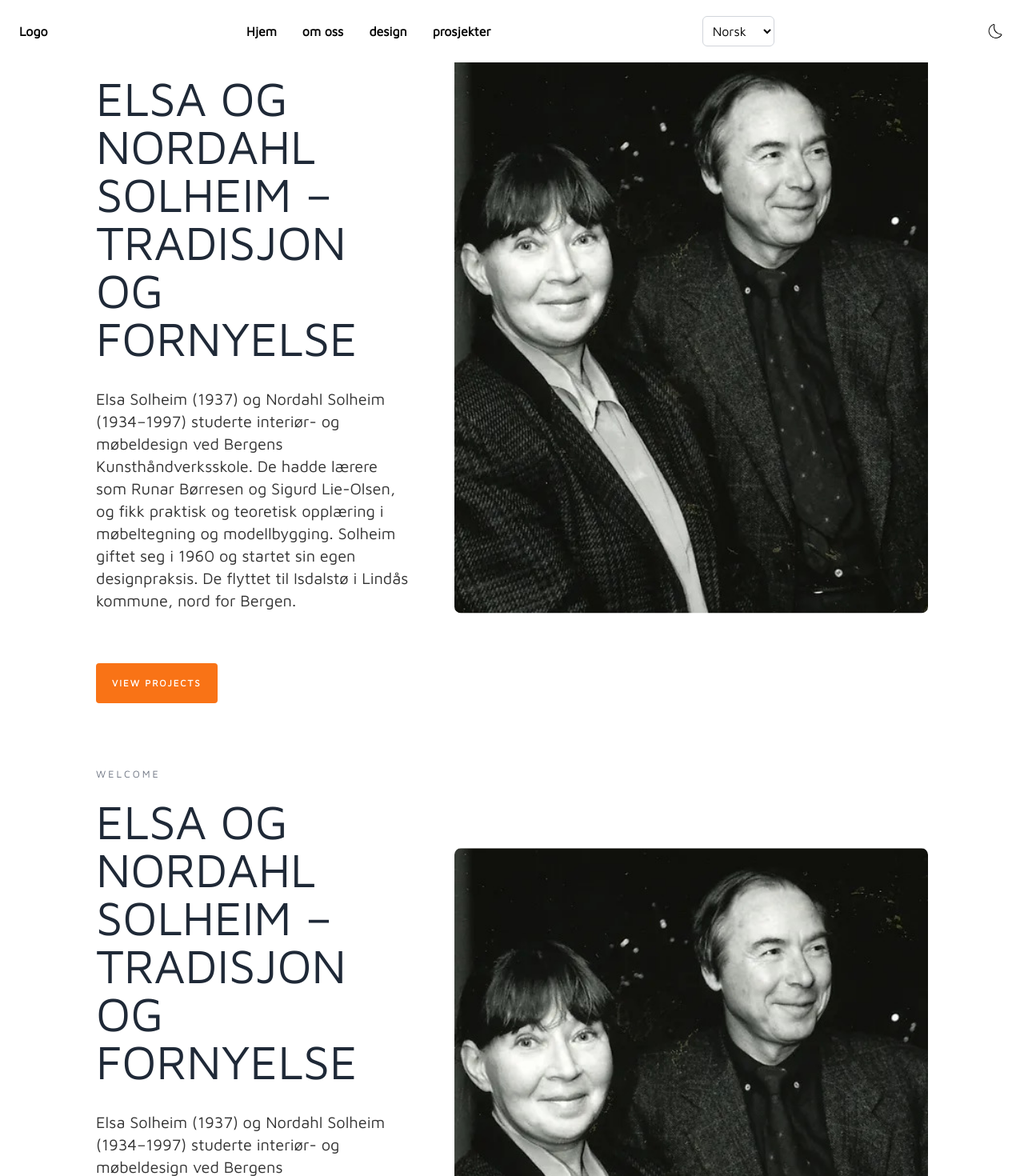
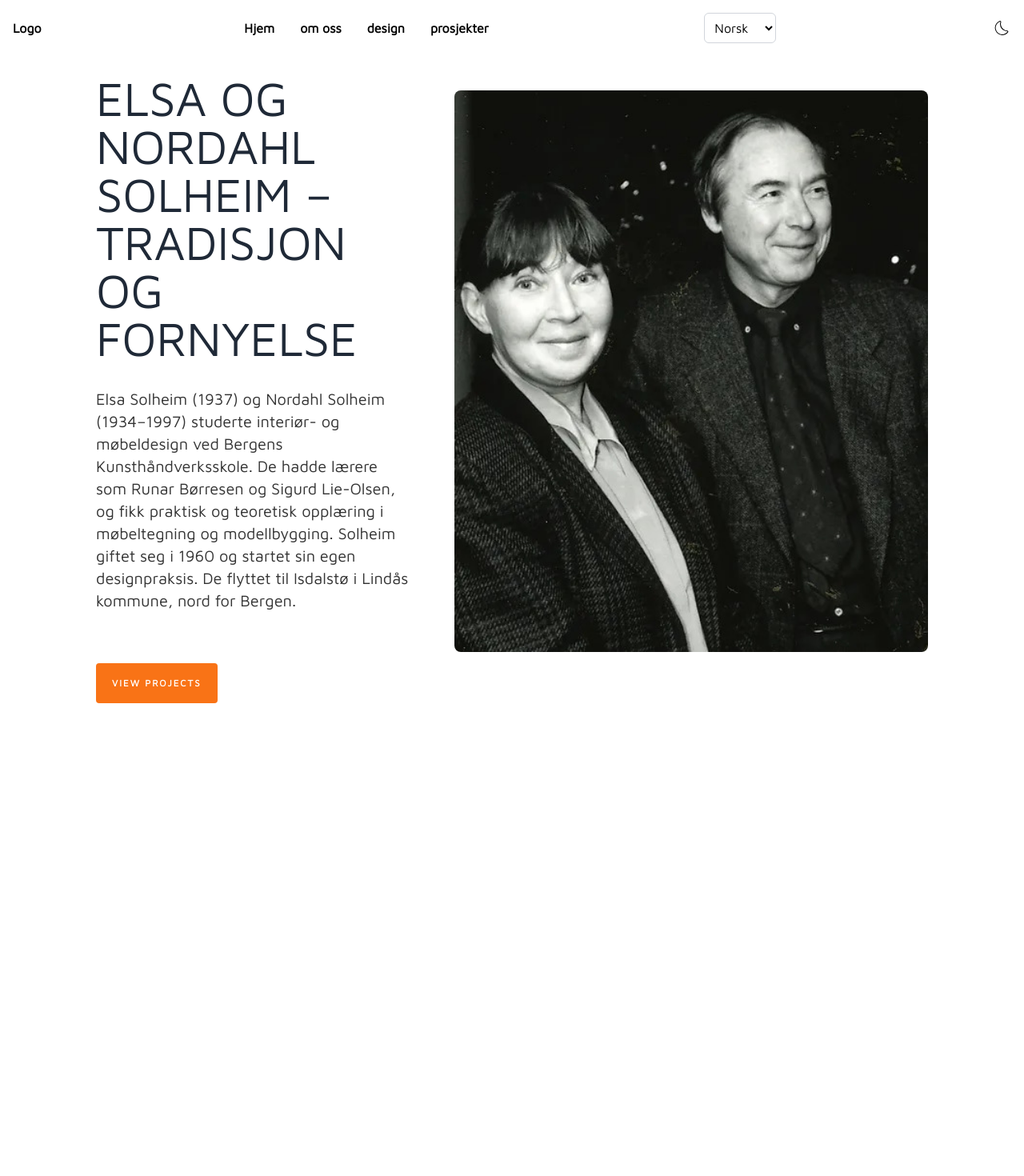
Before and after one commit to iamjianyoudai/solheim-design, a Next.js app: page / in a window 1280 px wide. Shown: the top 1470 px of the page at 80% size. After the commit the page ends 904 px from the top, so only its background shows below. Built offline with nearby package versions, Linux system fonts and the light colour scheme.

Commit message:
small fix

```diff
--- a/components/Hero.tsx
+++ b/components/Hero.tsx
@@ -42,7 +42,7 @@ export const Hero = () => {
                   transition: { delay: 0.2, duration: 0.5 },
                 }}
                 viewport={{ once: true }}
-                className="text-gray-800 text-4xl sm:text-2xl md:text-4xl lg:text-4xl xl:text-6xl w-auto lg:w-full mb-4 md:mb-8"
+                className="text-gray-800 text-4xl sm:text-2xl md:text-4xl lg:text-4xl xl:text-6xl w-auto lg:w-full mb-4 md:mb-8 "
               >
                 {title}
               </motion.h1>
--- a/components/layout/header/Header.tsx
+++ b/components/layout/header/Header.tsx
@@ -14,10 +14,10 @@ export const Header = () => {
   return (
     <header
       role="banner"
-      className="py-5 absolute w-full z-10"
+      className="py-4 absolute w-full z-10"
       style={{ backgroundColor: "var(--color-bg-primary)" }}
     >
-      <div className="max-w-7xl mx-auto flex justify-between items-center px-6">
+      <div className="max-w-7xl mx-auto flex justify-between items-center px-4">
         <div className="text-black dark:text-white font-bold">Logo</div>
         <Navigation language={language} setLanguage={setLanguage} />
         <button
--- a/pages/index.tsx
+++ b/pages/index.tsx
@@ -6,7 +6,7 @@ export default function Home() {
   return (
     <PageLayout>
       <Hero />
-      <Hero />
+      {/* <Hero /> */}
       {/* <section>
         <div className="flex min-h-screen flex-col items-center justify-between p-24 pt-32 pb-0 lg:pb-10 ">
           <p>content</p>
```
